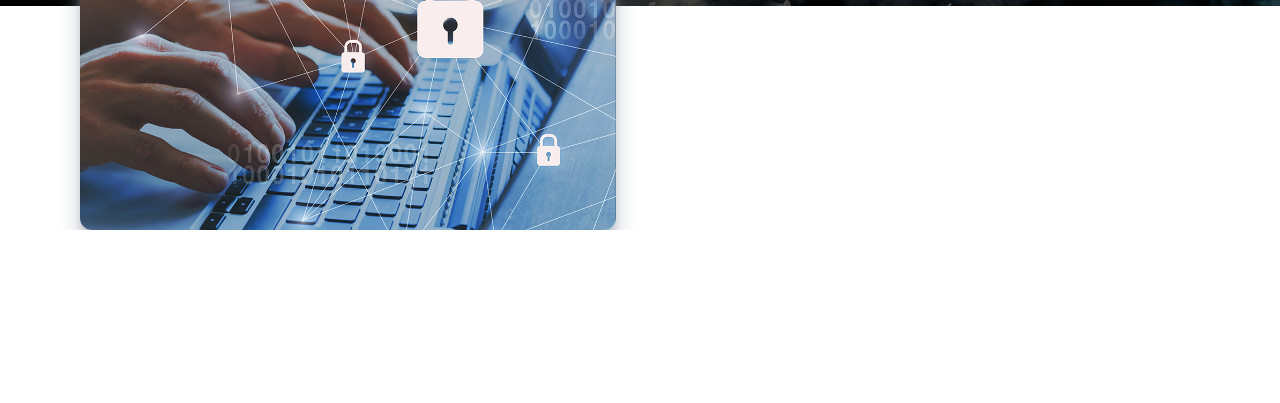
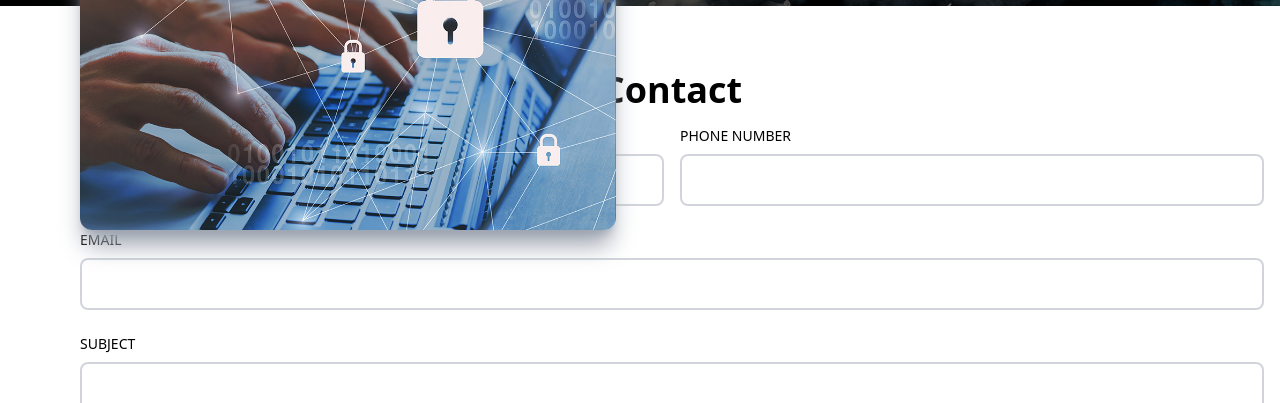
Before and after one commit to Jkhall81/React-Portfolio, a React (Vite) app: page / in a window 1280 px wide. Shown: the part 2394-2797 px from the top of the page. Before the commit the page ends 2624 px from the top, so only its background shows below. Built offline with nearby package versions, Linux system fonts and the light colour scheme.

Commit message:
almost finished with the form used to send me a message.

```diff
--- a/src/App.jsx
+++ b/src/App.jsx
@@ -3,6 +3,7 @@ import Sidenav from "./components/Sidenav";
 import Main from "./components/Main";
 import Skills from "./components/Skills";
 import Projects from "./components/Projects";
+import Contact from "./components/Contact";
 
 function App() {
   return (
@@ -11,6 +12,7 @@ function App() {
       <Main />
       <Skills />
       <Projects />
+      <Contact />
     </div>
   );
 }
--- a/src/components/Contact.jsx
+++ b/src/components/Contact.jsx
@@ -0,0 +1,60 @@
+import React from "react";
+
+const Contact = () => {
+  return (
+    <div id="contact" className="w-full h-screen m-auto md:pl-20 p-4 py-16">
+      <h1 className="py-=4 text-4xl font-bold text-center text-black">
+        Contact
+      </h1>
+      <form action="" method="POST" encType="multipart/form-data">
+        <div className="grid md:grid-cols-2 gap-4 w-full py-2">
+          <div className="flex flex-col">
+            <label className="uppercase text-sm py-2">Name</label>
+            <input
+              className="border-2 rounded-lg p-3 flex border-gray-300"
+              type="text"
+              name="name"
+            />
+          </div>
+          <div className="flex flex-col">
+            <label className="uppercase text-sm py-2">Phone Number</label>
+            <input
+              className="border-2 rounded-lg p-3 flex border-gray-300"
+              type="text"
+              name="phone"
+            />
+          </div>
+        </div>
+        <div className="flex flex-col py-2">
+          <label className="uppercase text-sm py-2">Email</label>
+          <input
+            className="border-2 rounded-lg p-3 flex border-gray-300"
+            type="email"
+            name="email"
+          />
+        </div>
+        <div className="flex flex-col py-2">
+          <label className="uppercase text-sm py-2">Subject</label>
+          <input
+            className="border-2 rounded-lg p-3 flex border-gray-300"
+            type="text"
+            name="subject"
+          />
+        </div>
+        <div className="flex flex-col py-2">
+          <label className="uppercase text-sm py-2">Message</label>
+          <textarea
+            className="border-2 rounded-lg p-3 border-gray-300"
+            rows="10"
+            name="message"
+          ></textarea>
+        </div>
+        <button className="bg-[#001b5e] text-gray-100 mt-4 w-full p-4 rounded-lg">
+          Send Message
+        </button>
+      </form>
+    </div>
+  );
+};
+
+export default Contact;
```
